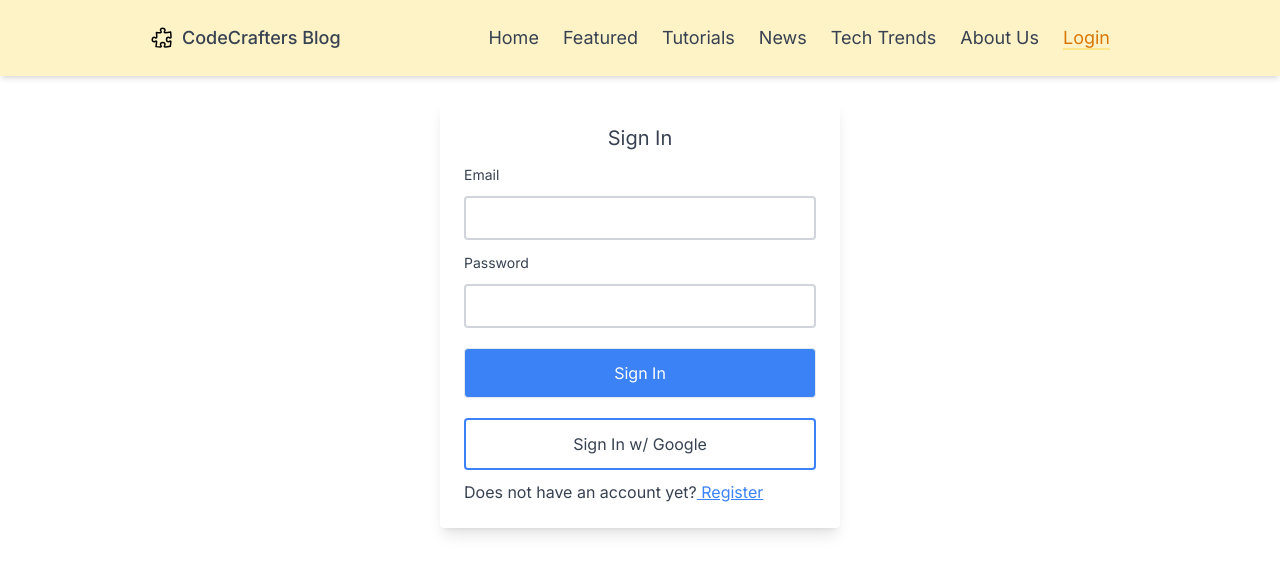
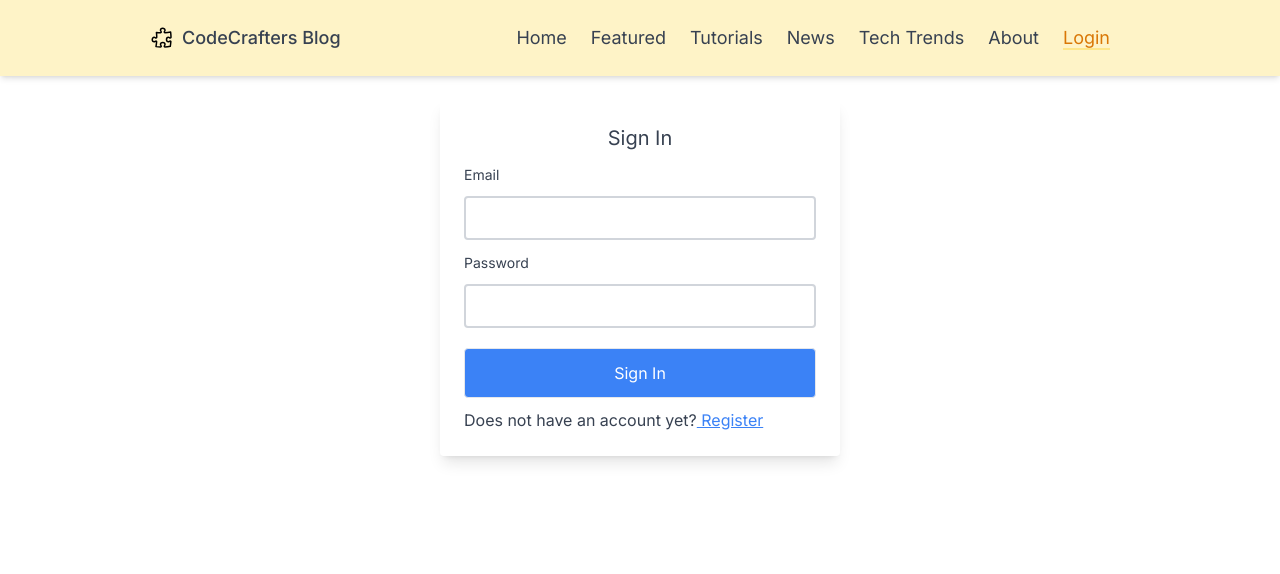
Before and after one commit to jbElmax/nextjs-blog-site, a Next.js app: page /auth in a window 1280 px wide. Shown: the top 574 px of the page. Built offline with nearby package versions, Linux system fonts and the light colour scheme.

Commit message:
edit about page and remove login with google button in login page

```diff
--- a/app/auth/page.tsx
+++ b/app/auth/page.tsx
@@ -48,7 +48,7 @@ const SignIn = ()=>{
                     <input id="pass" type="password" value={password} onChange={(e)=>setPassword(e.target.value)} className="w-full px-2 py-2 border-2 border-gray-300 rounded mt-[10px] focus:outline-none focus:ring focus:ring-green-300"/>
                     <button type="submit" className="border mt-[20px] w-full px-2 py-3 rounded bg-blue-500 text-white hover:bg-blue-600">Sign In</button>
                 </form>
-                <button type="button" className="border-2 border-blue-500 mt-[20px] w-full px-2 py-3 rounded  text-gray-700 hover:bg-lime-50">Sign In w/ Google</button>
+                {/* <button type="button" className="border-2 border-blue-500 mt-[20px] w-full px-2 py-3 rounded  text-gray-700 hover:bg-lime-50">Sign In w/ Google</button> */}
 
                 <p className='text-gray-700 mt-[10px]'>Does not have an account yet?<span><Link href='/sign-up' className='text-blue-500 underline'> Register</Link></span></p>
             </div>
--- a/app/components/about-us/about-us.component.tsx
+++ b/app/components/about-us/about-us.component.tsx
@@ -3,7 +3,7 @@ const AboutUs = ()=>{
     const blogName = 'CodeCrafters Blog';
     return(
         <div className="flex flex-col lg:w-[500px] w-[350px] mx-auto px-3 py-3">
-            <h1 className="text-2xl font-medium text-gray-700 text-center">About Us</h1>
+            <h1 className="text-2xl font-medium text-gray-700 text-center">About Site</h1>
             <p className="mt-[20px]">{`Welcome to ${blogName} – a platform born out of passion for programming and technology. Our journey began with a simple yet powerful idea: to create a space where individuals could share their knowledge, experiences, and insights about the ever-evolving world of programming and technology.`}</p>
             <h2 className="text-xl font-medium text-gray-700 mt-[15px] text-center">Our Mission</h2>
             <p className="mt-[10px]">{`At ${blogName}, we are on a mission to empower tech enthusiasts, developers, and learners by providing a collaborative and open platform for the exchange of ideas. We believe that knowledge should be freely accessible, and our commitment is reflected in our dedication to open source principles.`}</p>
@@ -16,6 +16,7 @@ const AboutUs = ()=>{
             <h2 className="text-xl font-medium text-gray-700 mt-[15px] text-center">Join Our Community</h2>
             <p className="mt-[10px]">{`We invite you to join our vibrant community of tech enthusiasts, developers, and learners. Whether you're here to read, write, or contribute code, ${blogName} is a place where your passion for technology finds a home. Together, we can foster a collaborative environment that advances the collective understanding of programming and technology.`}</p>
             <p className="mt-[10px]">{`Thank you for being a part of ${blogName}. Let's code, create, and inspire together!`}</p>
+            <h3 className="float-right mt-[15px] ml-[180px] italic">Developed and managed by <span className="font-medium">Jan Elnas</span></h3>
         </div>
     )
 }
--- a/app/components/navigation/navigation.component.tsx
+++ b/app/components/navigation/navigation.component.tsx
@@ -40,7 +40,7 @@ const Navigation = ()=>{
                     </li>
 
                     <li className="px-3">
-                        <Link href="/about-us" className={`hover:text-amber-500 ${pathname === '/about-us' ? 'text-amber-600 border-b-2 border-amber-200' : 'text-gray-700'}`}>About Us</Link>
+                        <Link href="/about-us" className={`hover:text-amber-500 ${pathname === '/about-us' ? 'text-amber-600 border-b-2 border-amber-200' : 'text-gray-700'}`}>About</Link>
                     </li>
                     {user ? (
                     <li className="px-3">
```
